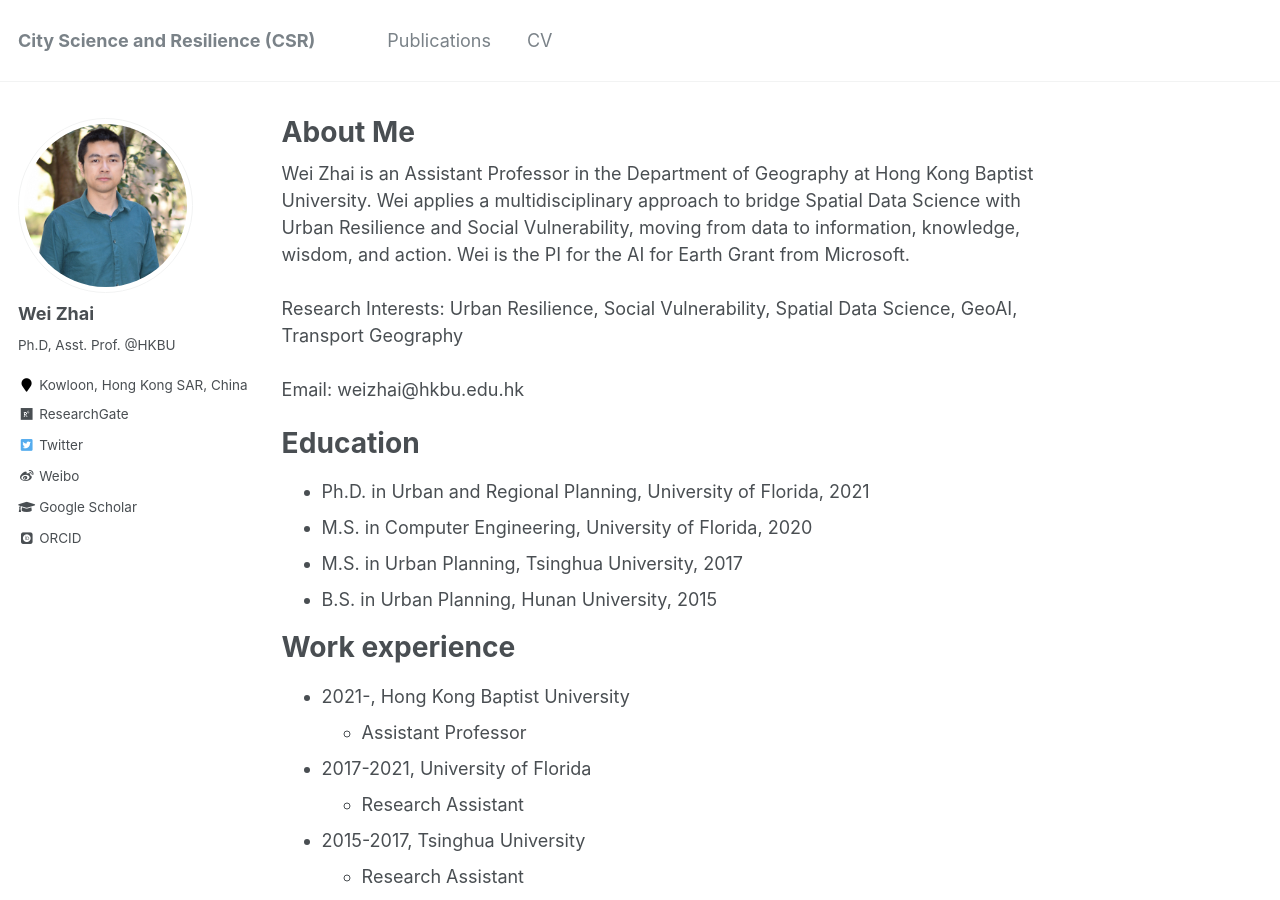
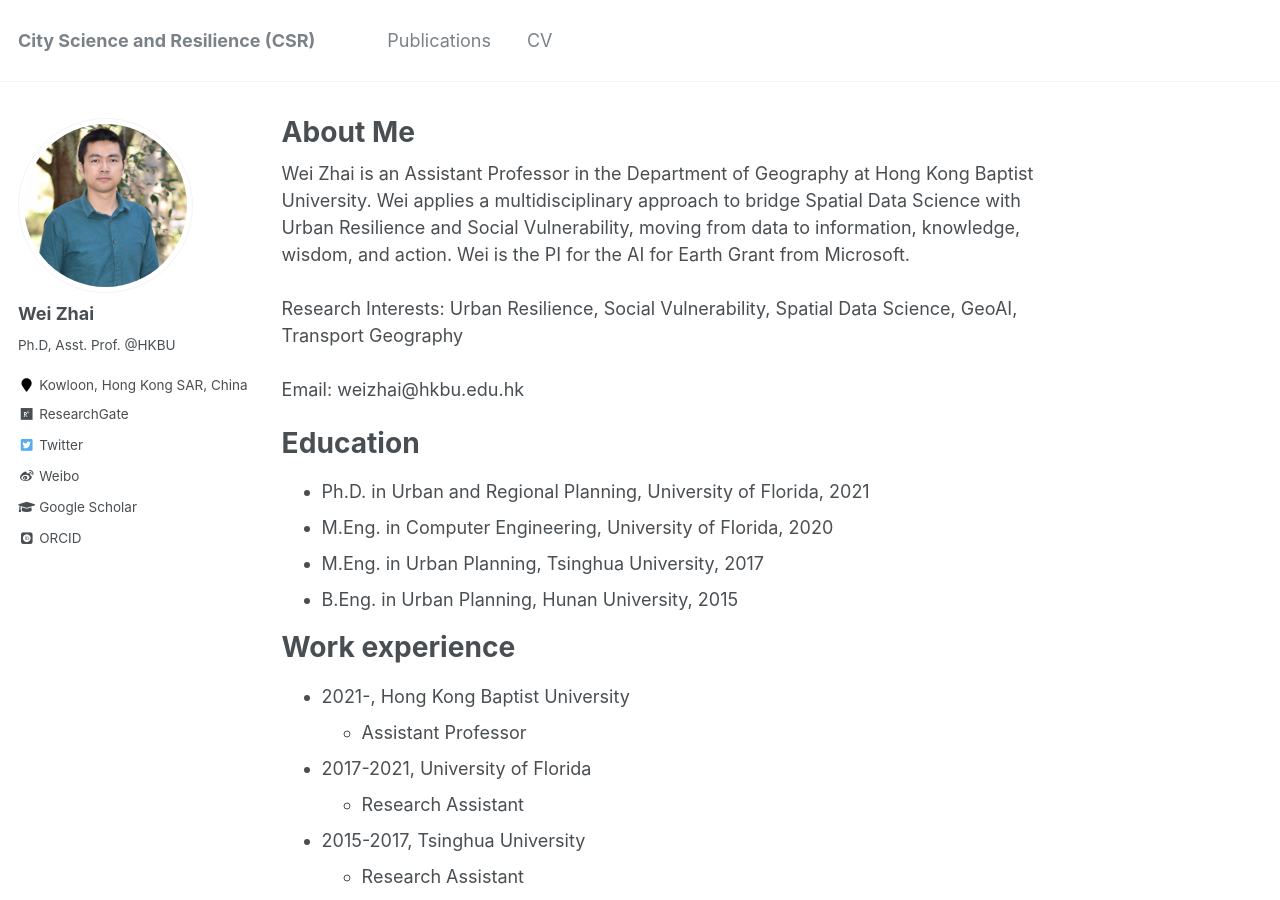
Before and after one commit to skywalkerzhai/weizhai.github.io, a Jekyll site: the page built from _pages/about.md, in a window 1280 px wide and 900 px high. Built offline with Jekyll 4.4.1, drawn with Linux system fonts in a browser that asks for light colours; some web fonts are replaced.

Commit message:
Update about.md

```diff
--- a/_pages/about.md
+++ b/_pages/about.md
@@ -17,9 +17,9 @@ Email: weizhai@hkbu.edu.hk
 Education
 ======
 * Ph.D. in Urban and Regional Planning, University of Florida, 2021
-* M.S. in Computer Engineering, University of Florida, 2020
-* M.S. in Urban Planning, Tsinghua University, 2017
-* B.S. in Urban Planning, Hunan University, 2015
+* M.Eng. in Computer Engineering, University of Florida, 2020
+* M.Eng. in Urban Planning, Tsinghua University, 2017
+* B.Eng. in Urban Planning, Hunan University, 2015
 
 Work experience
 ======
```
